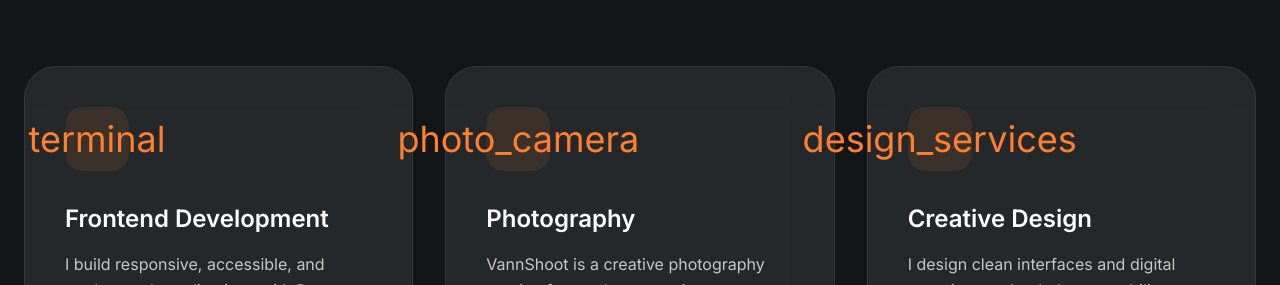
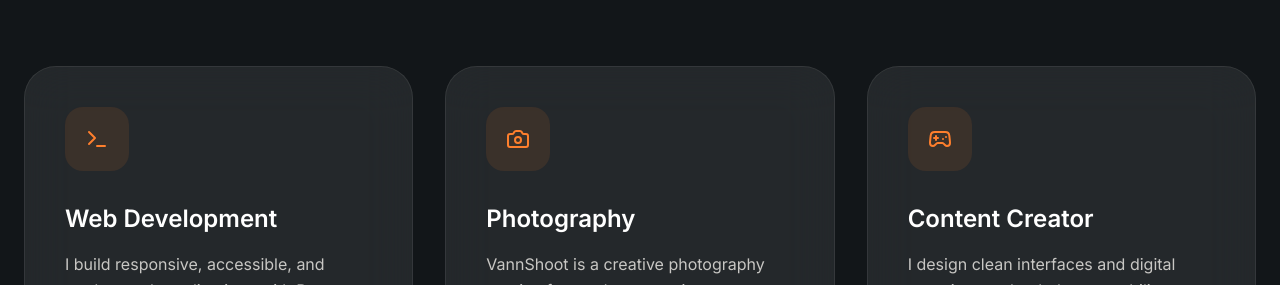
Before and after one commit to IvanderDzaky/vannshoot, a Next.js app: page / in a window 1280 px wide. Shown: the part 1633-1918 px from the top of the page. Built offline with nearby package versions, Linux system fonts and the light colour scheme; no server answers.

Commit message:
chore: service icon section

```diff
--- a/src/app/(root)/_components/ServicesSection.tsx
+++ b/src/app/(root)/_components/ServicesSection.tsx
@@ -1,3 +1,5 @@
+import { TerminalIcon, Icon, CameraIcon, Gamepad2Icon } from 'lucide-react';
+
 export default function ServicesSection() {
   return (
     <section id="services" className="py-22 bg-[#121619]">
@@ -11,22 +13,22 @@ export default function ServicesSection() {
         <div className="grid gap-8 md:grid-cols-3">
           {[
             {
-              title: 'Frontend Development',
+              title: 'Web Development',
               description:
                 'I build responsive, accessible, and modern web applications with React, Next.js, TypeScript, and Tailwind CSS.',
-              icon: 'terminal',
+              icon: TerminalIcon,
             },
             {
               title: 'Photography',
               description:
                 'VannShoot is a creative photography service focused on portraits, graduation, and events with a natural, modern style.',
-              icon: 'photo_camera',
+              icon: CameraIcon,
             },
             {
-              title: 'Creative Design',
+              title: 'Content Creator',
               description:
                 'I design clean interfaces and digital experiences that balance usability, aesthetics, and clarity.',
-              icon: 'design_services',
+              icon: Gamepad2Icon,
             },
           ].map((service) => (
             <div
@@ -34,7 +36,7 @@ export default function ServicesSection() {
               className="glass-panel rounded-[2rem] border border-white/5 p-10 transition-all duration-300 hover:bg-white/5"
             >
               <div className="mb-8 flex h-16 w-16 items-center justify-center rounded-2xl bg-[#fe7f2d]/10 text-[#fe7f2d]">
-                <span className="material-symbols-outlined text-4xl">{service.icon}</span>
+                <service.icon className="text-4xl" />
               </div>
               <h3 className="mb-4 text-2xl font-semibold text-white">{service.title}</h3>
               <p className="leading-relaxed text-[#c8c7c4]">{service.description}</p>
```
